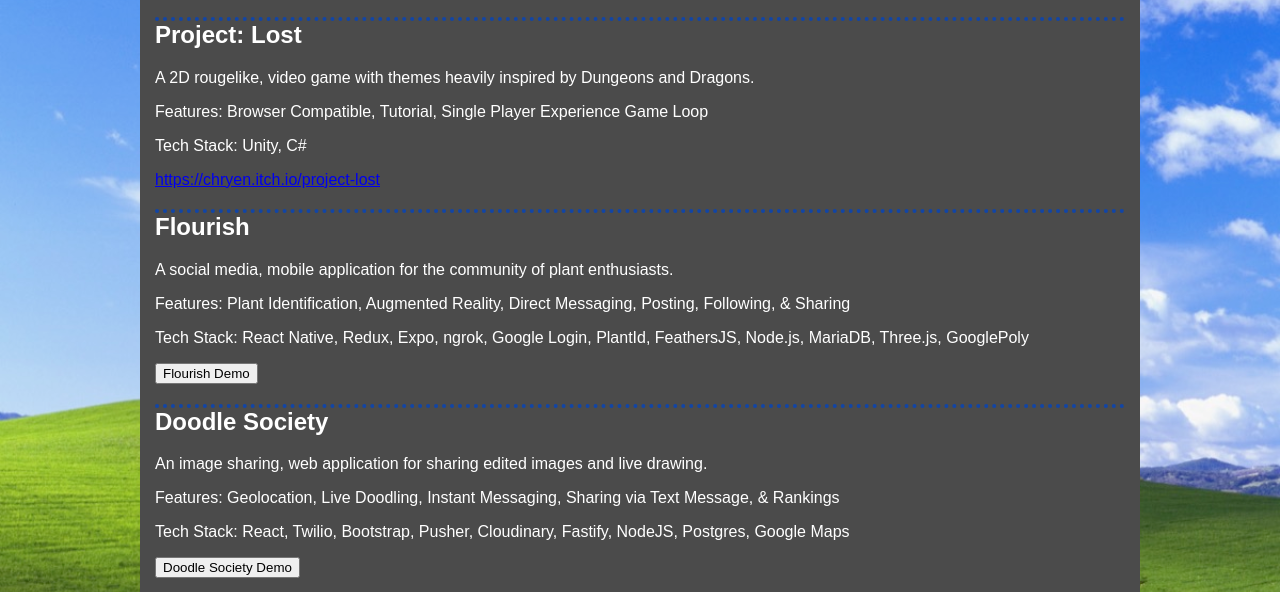
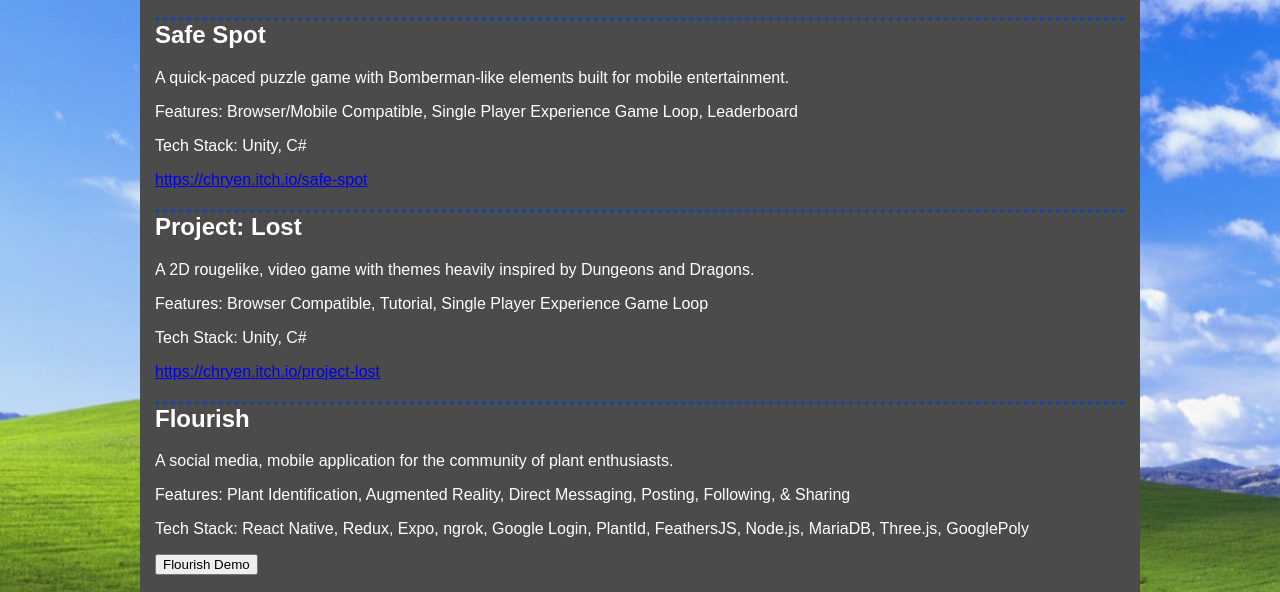
Before and after one commit to Chryen/Chryen.github.io, a plain HTML site: page portfolio.html in a window 1280 px wide. Shown: the part 153-745 px from the top of the page. Drawn offline with nearby package versions, Linux system fonts and the light colour scheme.

Commit message:
(update) add Safe Spot

```diff
--- a/portfolio.html
+++ b/portfolio.html
@@ -103,6 +103,15 @@
             <div class="content">
                 <h1 class="head">Portfolio</h1>
                 <div>
+                  <h2 class="border">Safe Spot</h2>
+                  <p>A quick-paced puzzle game with Bomberman-like elements built for mobile entertainment.</p>
+                  <p>Features: Browser/Mobile Compatible, Single Player Experience Game Loop, Leaderboard</p>
+                  <p>Tech Stack: Unity, C#</p>
+                  <div>
+                    <a href="https://chryen.itch.io/safe-spot">https://chryen.itch.io/safe-spot</a>
+                  </div>
+                </div>
+                <div>
                   <h2 class="border">Project: Lost</h2>
                   <p>A 2D rougelike, video game with themes heavily inspired by Dungeons and Dragons.</p>
                   <p>Features: Browser Compatible, Tutorial, Single Player Experience Game Loop</p>
```
